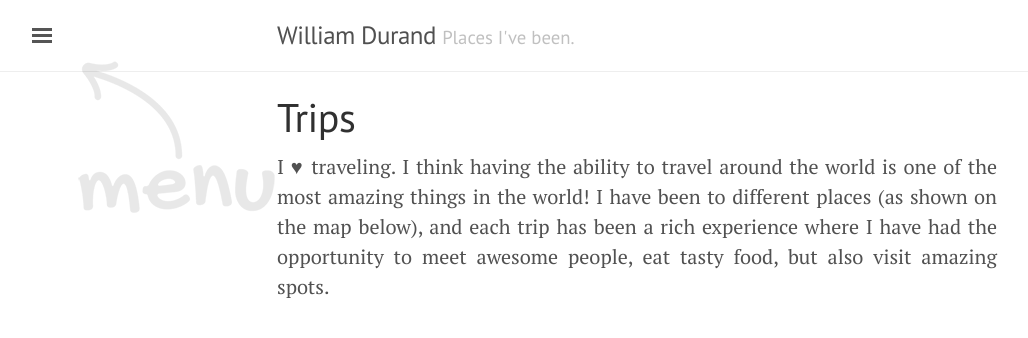
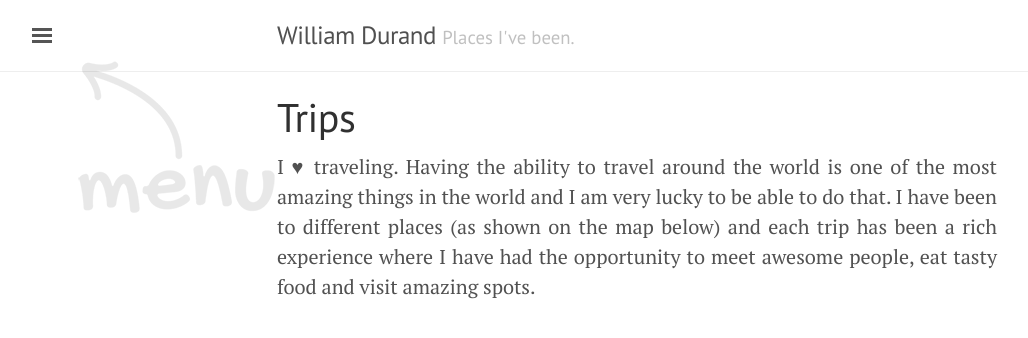
Before and after one commit to willdurand/willdurand.github.io, a Jekyll site: the page built from trips.md, in a window 1280 px wide, cut to the strip 0-338 px from the top of the page. Shown: the whole strip, without its empty margins (3-1031 px from the left). Built offline with Jekyll 4.4.1, drawn with Linux system fonts in a browser that asks for light colours.

Commit message:
Wording in trips page

```diff
--- a/trips.md
+++ b/trips.md
@@ -4,8 +4,8 @@ title: Trips
 tagline: "Places I've been."
 ---
 
-I &hearts; traveling. I think having the ability to travel around the world is
-one of the most amazing things in the world! I have been to different places
-(as shown on the map below), and each trip has been a rich experience where I
-have had the opportunity to meet awesome people, eat tasty food, but also visit
-amazing spots.
+I &hearts; traveling. Having the ability to travel around the world is one of
+the most amazing things in the world and I am very lucky to be able to do that.
+I have been to different places (as shown on the map below) and each trip has
+been a rich experience where I have had the opportunity to meet awesome people,
+eat tasty food and visit amazing spots.
```
